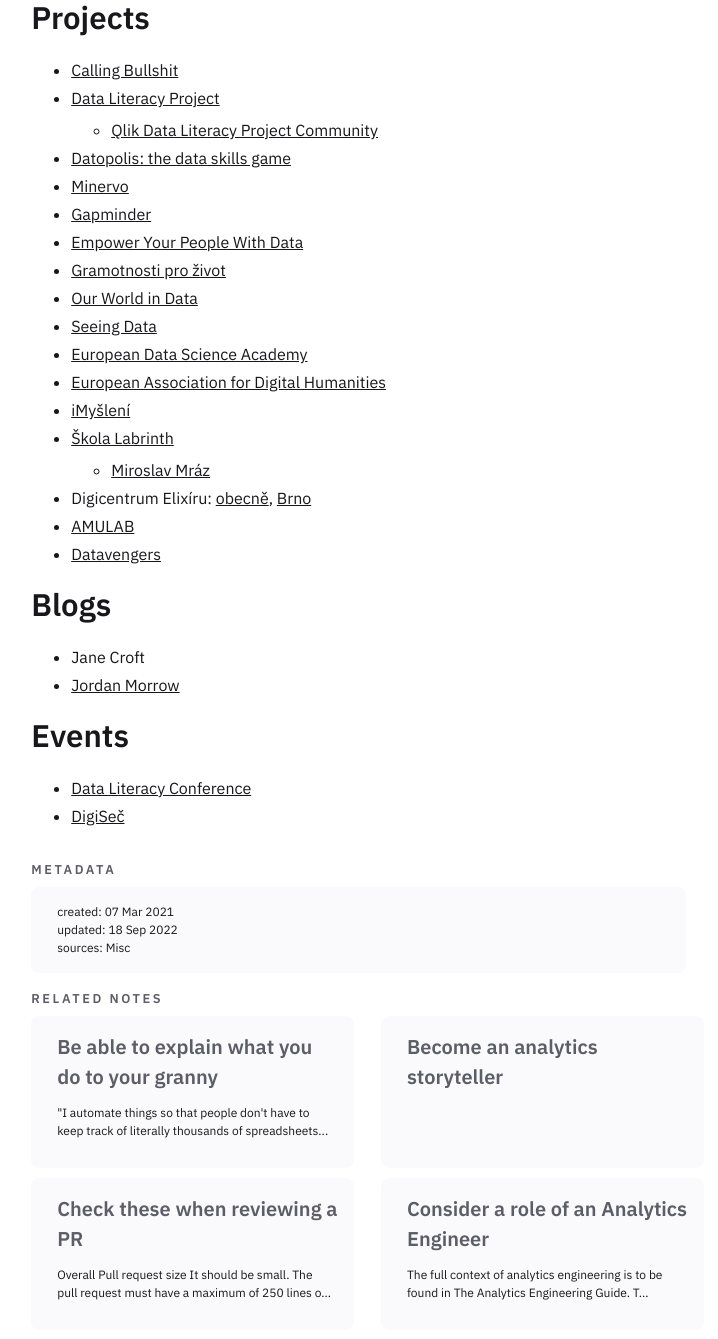
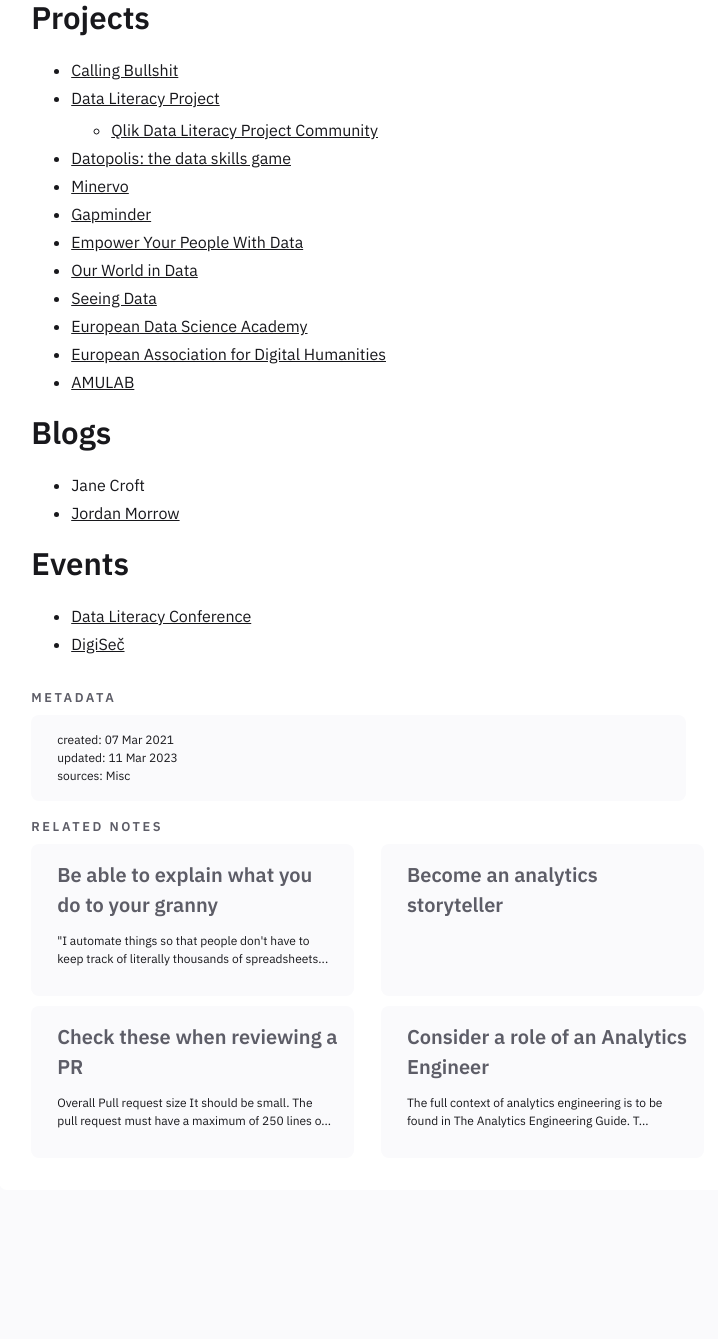
Before and after one commit to one-data-cookie/one-data-cookie.github.io, a Jekyll site: the page built from _notes/data-literacy/Get familiar with the materials on data literacy.md, in a window 1280 px wide and 1400 px high, scrolled down 1775 px. Shown: the top 1339 px of the window, without its empty margins (264-982 px from the left). Built offline with Jekyll 4.4.1, drawn with Linux system fonts in a browser that asks for light colours; after the commit the page ends 3021 px from its top, so only the background shows below that.

Commit message:
sync notes and files as of 2023/03/11 19:35:23 UTC

```diff
--- a/_notes/data-literacy/Get familiar with the materials on data literacy.md
+++ b/_notes/data-literacy/Get familiar with the materials on data literacy.md
@@ -5,7 +5,7 @@
 tags: [idea]
 season: spring
 created: 07 Mar 2021
-updated: 18 Sep 2022
+updated: 11 Mar 2023
 sources: Misc
 ---
 
@@ -66,17 +66,11 @@
 * [Minervo](https://www.minervo.cz/)
 * [Gapminder](https://www.gapminder.org/)
 * [Empower Your People With Data](https://www.gobeyondthedata.com/)
-* [Gramotnosti pro život](https://gramotnosti.pro/)
 * [Our World in Data](https://ourworldindata.org/)
 * [Seeing Data](http://seeingdata.org/)
 * [European Data Science Academy](http://edsa-project.eu/news/)
 * [European Association for Digital Humanities](https://eadh.org/projects)
-* [iMyšlení](https://imysleni.cz/)
-* [Škola Labrinth](https://labyrinthschool.cz/)
-	* [Miroslav Mráz](https://www.linkedin.com/in/miroslavmraz/)
-* Digicentrum Elixíru: [obecně](https://www.elixirdoskol.cz/digitalni-technologie-v-centrech/), [Brno](https://elixir-do-skol-digicentrum-brno.webnode.cz/)
 * [AMULAB](https://ksvi.mff.cuni.cz/amulab/index.php/cs/amulab/)
-* [Datavengers](https://www.datavengers.cz/)
 
 ## Blogs
 * Jane Croft
```
Also changed, not shown: _notes/data-coding/Learn ChatGPT.md (added, +61 -0 lines), assets/files/gpt-history.png (added).
